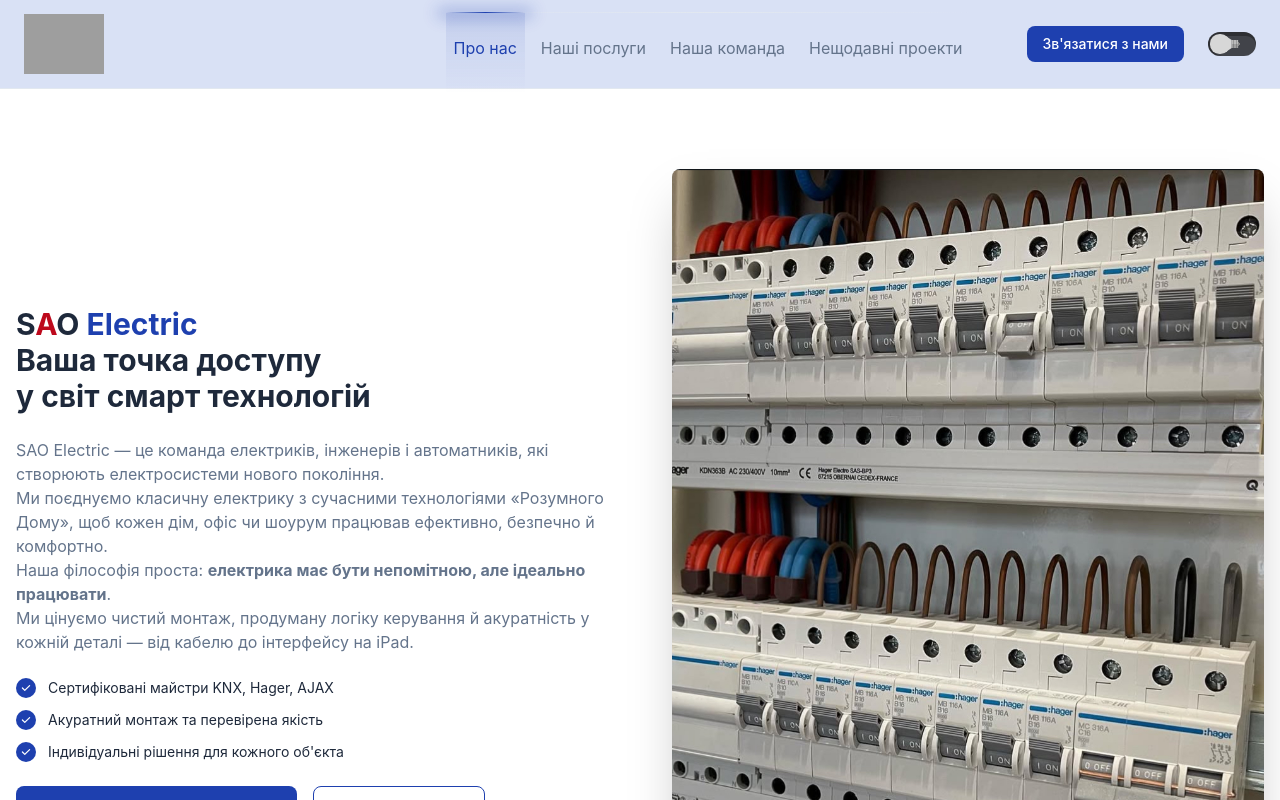
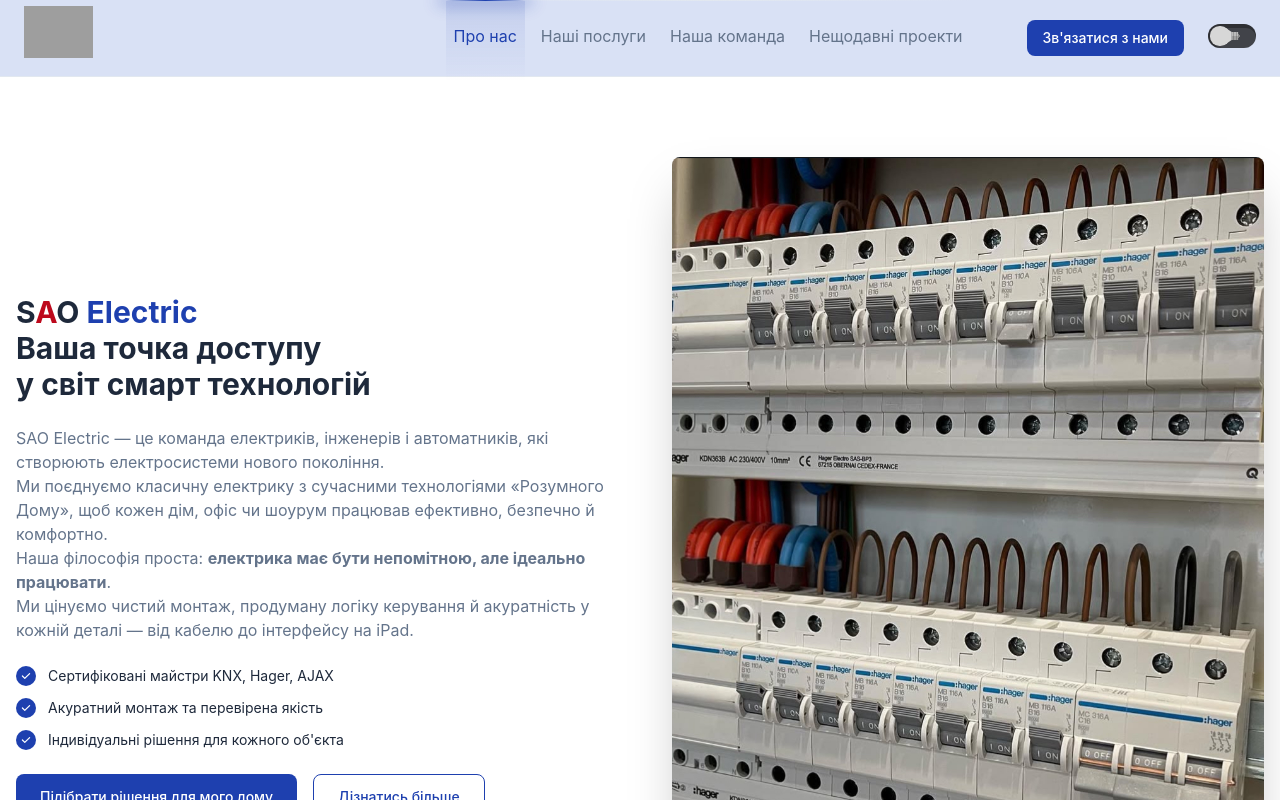
Before and after one commit to digitalideastudio/sao-electric, a React (Vite) app: page / in a window 1280 px wide. Shown: the top 800 px of the page. Built offline with nearby package versions, Linux system fonts and the light colour scheme; grey boxes are pictures that could not be loaded.

Commit message:
Update Header component and index.css

```diff
--- a/src/components/Header.tsx
+++ b/src/components/Header.tsx
@@ -187,7 +187,7 @@
 
   return (
     <header className="bg-[#c5d1f0]/65 backdrop-blur-sm border-b border-border-gray dark:border-slate-700 sticky top-0 z-50">
-      <div className="max-w-[1300px] mx-auto px-6 py-3">
+      <div className="max-w-[1300px] mx-auto px-6 py-3 md:pt-0 md:pb-3">
         <div className="flex justify-between items-center gap-6">
           {/* Logo */}
           <div
@@ -202,12 +202,12 @@
             <img
               src="/assets/sao_electric.svg"
               alt="SAO Electric"
-              className="h-12 md:h-15 w-auto"
+              className="h-12 md:h-13 w-auto"
             />
           </div>
 
           {/* Desktop Navigation */}
-          <nav className="hidden md:flex items-center gap-4 lg:gap-6">
+          <nav className="hidden md:flex items-start gap-4 lg:gap-6">
             <div className="radio-container" ref={containerRef}>
               <input
                 checked={selectedSection === 'about'}
@@ -254,10 +254,10 @@
               </div>
             </div>
 
-            <button onClick={() => scrollToSection('contact')} className="bg-electric-blue text-white px-4 py-2 rounded-lg text-button font-medium hover:bg-blue-700 transition-colors cursor-pointer flex-shrink-0">Зв'язатися з нами</button>
+            <button onClick={() => scrollToSection('contact')} className="mt-0 md:mt-5 bg-electric-blue text-white px-4 py-2 rounded-lg text-button font-medium hover:bg-blue-700 transition-colors cursor-pointer flex-shrink-0">Зв'язатися з нами</button>
             <input
               type="checkbox"
-              className="theme-toggle flex-shrink-0"
+              className="theme-toggle flex-shrink-0 mt-0 md:mt-6"
               checked={isDark}
               onChange={(e) => setIsDark(e.target.checked)}
               aria-label="Toggle theme"
--- a/src/index.css
+++ b/src/index.css
@@ -134,7 +134,7 @@
 /* Theme Toggle Switch from Uiverse.io - JkHuger */
 /* Complex animation styles - kept minimal CSS for toggle functionality */
 .theme-toggle {
-  @apply inline-flex items-center m-auto p-[0.15em] w-12 h-6 cursor-pointer;
+  @apply inline-flex items-center p-[0.15em] w-12 h-6 cursor-pointer;
   background-color: rgba(0, 0, 0, 0.7);
   border-radius: 0.75em;
   box-shadow: 0.125em 0.125em 0 0.125em rgba(0, 0, 0, 0.3) inset;
```
